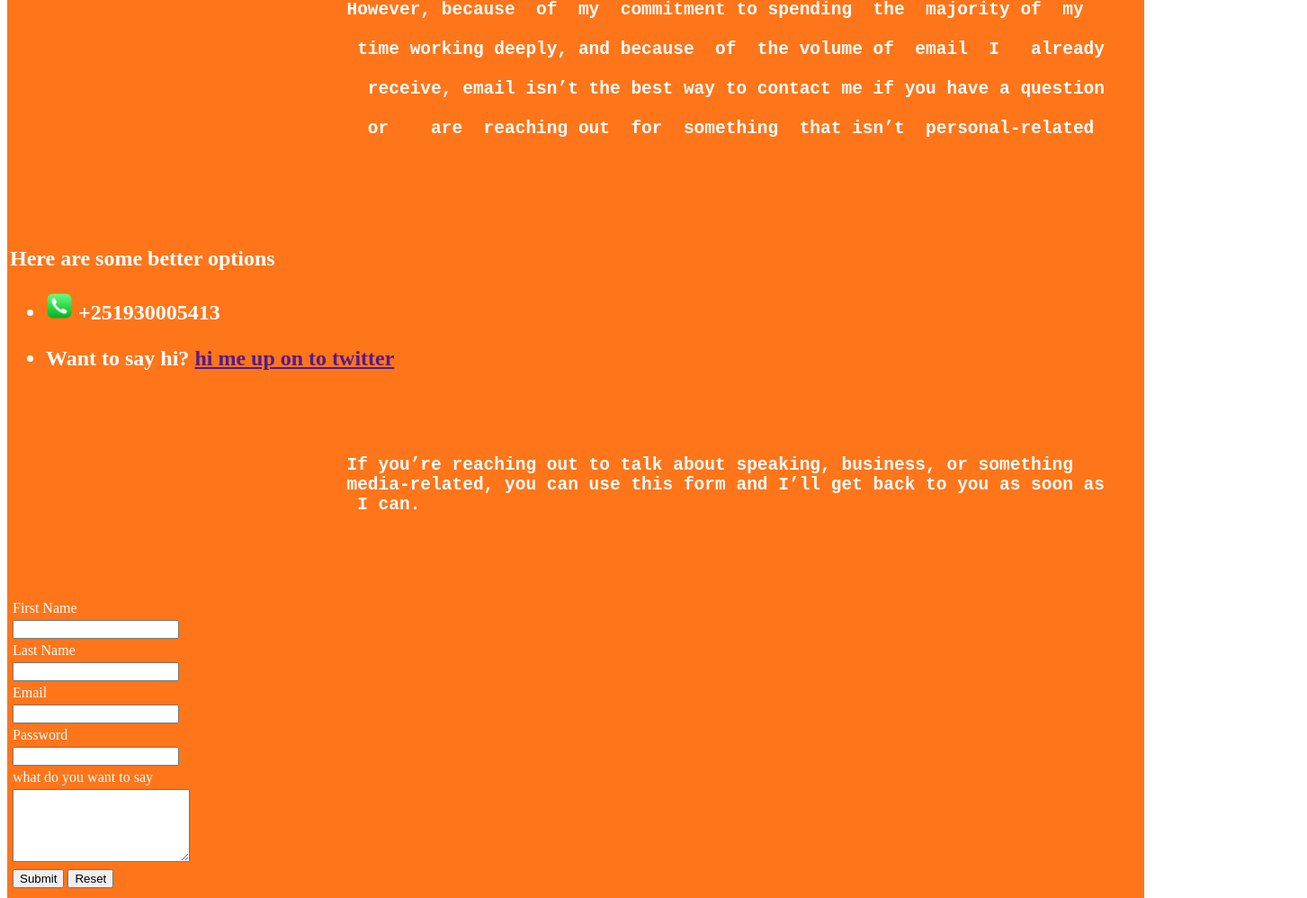
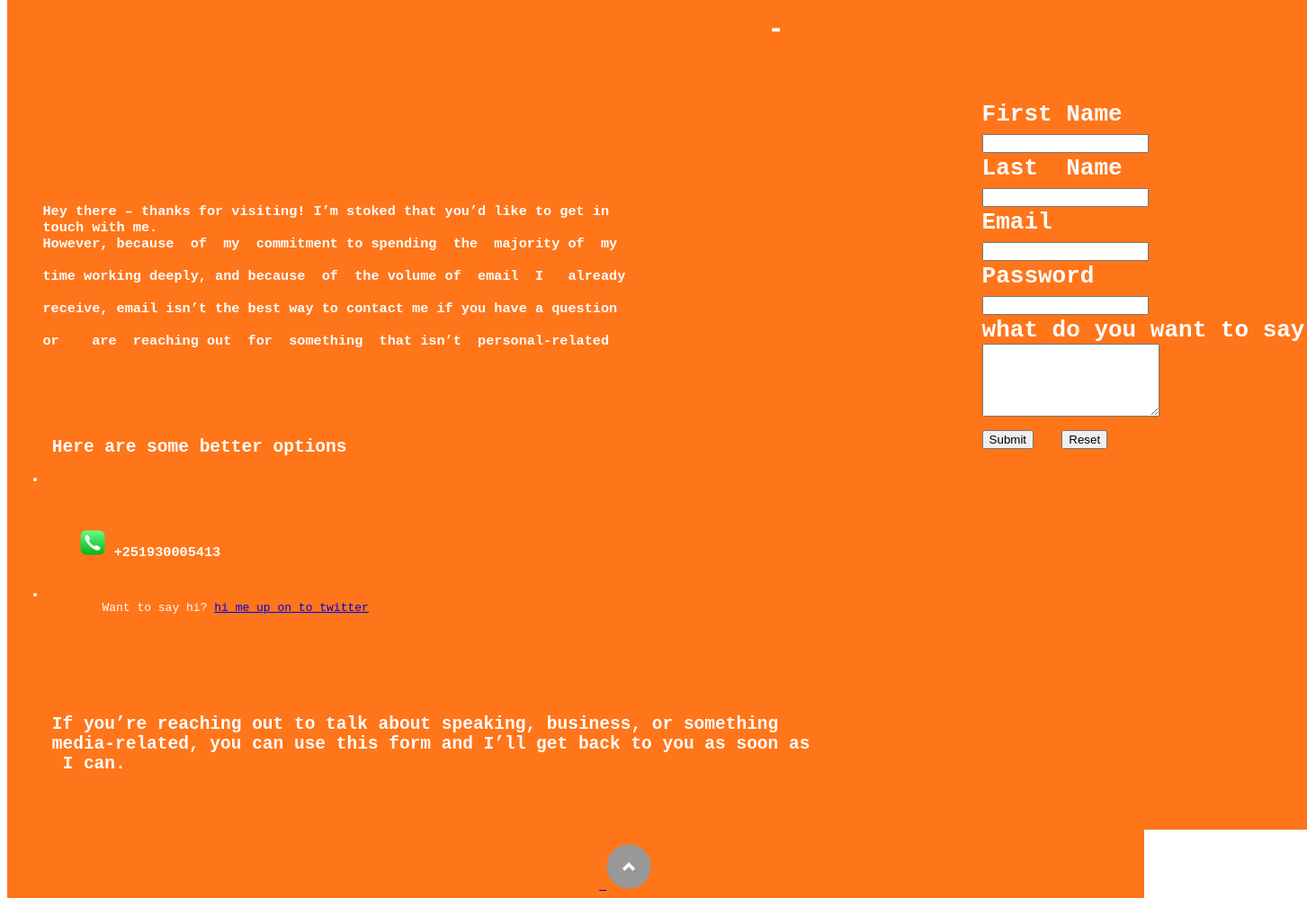
Before and after one commit to degnethaile/PersonalWeb, a plain HTML site: page home.html in a window 1280 px wide. Shown: the part 6582-7580 px from the top of the page at 90% size, 1453 px wide, since content can reach past the window. Drawn offline with Linux system fonts and the light colour scheme.

Commit message:
the assignment is done

```diff
--- a/home.html
+++ b/home.html
@@ -37,15 +37,15 @@
                     <tr>
 
                           <td>
-                              <a href="https://www.facebook.com/deginet.haile.5?ref=br_tf&epa=SEARCH_BOX"> <img src="pictures/facebook.png" alt="facebook" width="30" height="30"></a>
+                              <a href="https://www.facebook.com/deginet.haile.5?ref=br_tf&epa=SEARCH_BOX" target="-blank"> <img src="pictures/facebook.png" alt="facebook" width="30" height="30"></a>
 
                           </td>
                           <td>
-                              <a href="http://www.twitter.com"><img src="pictures/twitter.png" alt="twitter" width="30" height="30"></a>
+                              <a href="http://www.twitter.com" target="-blank"><img src="pictures/twitter.png" alt="twitter" width="30" height="30"></a>
 
                           </td>
                           <td>
-                              <a href="https://mail.google.com/mail/u/0/#inbox"><img src="pictures/gmail.png" alt="gmail" width="30" height="30"></a>
+                              <a href="https://mail.google.com/mail/u/0/#inbox" target="-blank"><img src="pictures/gmail.png" alt="gmail" width="30" height="30"></a>
 
                           </td>
                     </tr>
@@ -124,7 +124,7 @@
             <td>
                <img src="pictures/about.png" alt="Book"  usemap="#book" width="661" height="700">
             <map name="book">
-                <area shape="rect" coords="280,460,433,523" href="https://www.amazon.com/You-Are-Placebo-Making-Matter/dp/1401944582" alt="">
+                <area shape="rect" coords="280,460,433,523" href="https://www.amazon.com/You-Are-Placebo-Making-Matter/dp/1401944582" alt="" target="-blank">
             </map>
             </td>
         </tr>
@@ -162,7 +162,7 @@
                         those technology by combining self discipline
                         with smart external tools and systems.
 
-                        <a href="https://www.youtube.com/user/TechTalkWithSolomon">TAKE THE VIDEOS FOR FREE</a>
+                        <a href="https://www.youtube.com/user/TechTalkWithSolomon" target="-blank">TAKE THE VIDEOS FOR FREE</a>
                     </pre>
                 </h2>
             </td>
@@ -216,22 +216,21 @@
             <table  bgcolor="#ff751a" width="100%" align="left">
                 <tr>
                     <td>
+                        <pre>
  <h1>
                      <big>
-                               <pre>                                Contact Me</pre>
+                                     Contact Me
                      </big>
+                    <h1>
+                        <big>
+                                             -
+                        </big>
+
                     </h1>
-                    </td>
-                </tr>
-                <tr>
-                    <td>
-                        <pre>
-                            <h2>
+</h1>
+<h3>
     Hey there – thanks for visiting! I’m stoked that you’d like to get in
     touch with me.
-
-
-
     However, because  of  my  commitment to spending  the  majority of  my
 
     time working deeply, and because  of  the volume of  email  I   already
@@ -239,125 +238,53 @@
     receive, email isn’t the best way to contact me if you have a question
 
     or    are  reaching out  for  something  that isn’t  personal-related
-                            </h2>
-
-                        </pre>
-                    </td>
-                </tr>
-                <tr>
-                    <td>
+</h3>
 
   <h2>
     Here are some better options
-                        </h2>
-
-                        <h2>
-                            <ul>
-                                <li>
-                                    <a href="#"><img src="pictures/call.png" alt="call" width="30" height="30"></a> <strong>+251930005413</strong>
-
+</h2><ul ><li>
+   <h3>
+    <a href="#"><img src="pictures/call.png" alt="call" width="30" height="30"></a> <strong>+251930005413</strong></li></ul><ul> <li>
+        Want to say hi? <a href="https://www.twitter.com" target="-blank">hi me up on to twitter</a>
+   </h3>
     </li>
 </ul>
-                            <ul>
-                                <li>
-                                   Want to say hi? <a href="">hi me up on to twitter</a>
-                                </li>
-                            </ul>
-                           </td>
-                        </h2>
-                </tr>
-                <tr>
-                    <td>
-                        <pre>
 <h2>
     If you’re reaching out to talk about speaking, business, or something
     media-related, you can use this form and I’ll get back to you as soon as
      I can.
 </h2>
                         </pre>
+                    </td>
+<td>
+    <pre>
+        <form action="https://mail.google.com/mail/u/0/#inbox/">
+            <h1>
+            <label for="Fname">First Name</label>
+            <input type="text" pattern="[A-Za-z]{6,12}">
+            <label for="LName">Last  Name</label>
+            <input type="text"pattern="[A-Za-z]{6,12}">
+            <label for="email">Email</label>
+            <input type="email" name="email" id="">
+            <label for="Passw">Password</label>
+            <input type="password" pattern="(?=.*\d)(?=.*[a-z])(?=.*[A-Z]).{8,}" title="Must contain at least one number and one uppercase and lowercase letter, and at least 8 or more characters" required>
+            <label for="textarea">what do you want to say</label>
+            <textarea name="textarea" id="" cols="22" rows="5"></textarea>
+            <input type="submit">  <input type="reset">
+            </h1>
 
-                    </td>
-                </tr>
-            </table>
-        </nav>
-
-    </table>
-    <table bgcolor="#ff751a" width="100%">
-        <tr>
-            <td>
-                <form action="https://mail.google.com/mail/u/0/#inbox/">
-                    <table bgcolor="#ff751a" width="100%">
-                        <tr>
-                            <td>
-                                <tr>
-                                    <td>
-                                        <label for="Fname">First Name</label>
-                                    </td>
-                                </tr>
-                                <tr>
-                                    <td>  <input type="text" pattern="[A-Za-z]{6,12}">
-                                    </td>
-                                </tr>
-
-                                <tr>
-                                    <td>
-                                        <label for="LName">Last  Name</label>
-
-                                </tr>
-                                <tr>
-                                </td>
-                                <td><input type="text"pattern="[A-Za-z]{6,12}"></td>
-                                </tr>
-                                <tr>
-                                    <td>
-                                        <label for="email">Email</label>
-                                    </td>
-
-                                </tr>
-                                <tr>
-                                    <td>
-                                        <input type="email" name="email" id="">
-                                    </td>
-                                </tr>
-                                <tr>
-                                    <td>
-                                        <label for="Passw">Password</label>
-                                    </td>
-
-                                </tr>
-                                <tr>
-                                    <td>
-                                        <input type="password" pattern="(?=.*\d)(?=.*[a-z])(?=.*[A-Z]).{8,}" title="Must contain at least one number and one uppercase and lowercase letter, and at least 8 or more characters" required>
-                                    </td>
-                                </tr>
-                                <tr>
-                                    <td>
-                                        <label for="textarea">what do you want to say</label>
-                                    </td>
-
-                                </tr>
-                                <tr>
-                                    <td>
-                                        <textarea name="textarea" id="" cols="22" rows="5"></textarea>
-                                    </td>
-                                </tr>
-                                <tr>
-                                    <td>
-                                        <input type="submit">  <input type="reset">
-                                    </td>
+        </form>
+    </pre>
 
 
 
-                                </tr>
+
+
+
 </td>
 
-                        </tr>
-
             </table>
-                </form>
-            </td>
-        </tr>
-    </table>
+        </nav>
     <table bgcolor="#ff751a" width="100%">
         <tr>
             <td>
@@ -373,7 +300,7 @@
 
               <td>
                   <pre>
-                                                                 <a href="https://www.facebook.com/deginet.haile.5?ref=br_tf&epa=SEARCH_BOX"> <img src="pictures/facebook.png" alt="facebook" width="30" height="30"></a>       <a href="http://www.twitter.com"><img src="pictures/twitter.png" alt="twitter" width="30" height="30"></a>      <a href="https://mail.google.com/mail/u/0/#inbox"><img src="pictures/gmail.png" alt="gmail" width="30" height="30"></a>     <a href="#"><img src="pictures/call.png" alt="call" width="30" height="30"></a> <strong>+251930005413</strong>
+                                                                 <a href="https://www.facebook.com/deginet.haile.5?ref=br_tf&epa=SEARCH_BOX" target="-blank"> <img src="pictures/facebook.png" alt="facebook" width="30" height="30"></a>       <a href="http://www.twitter.com"><img src="pictures/twitter.png" alt="twitter" width="30" height="30"></a>      <a href="https://mail.google.com/mail/u/0/#inbox"><img src="pictures/gmail.png" alt="gmail" width="30" height="30"></a>     <a href="#"><img src="pictures/call.png" alt="call" width="30" height="30"></a> <strong>+251930005413</strong>
                   </pre>
 
 
```
Lines whose indentation alone changed are shown as unchanged.
